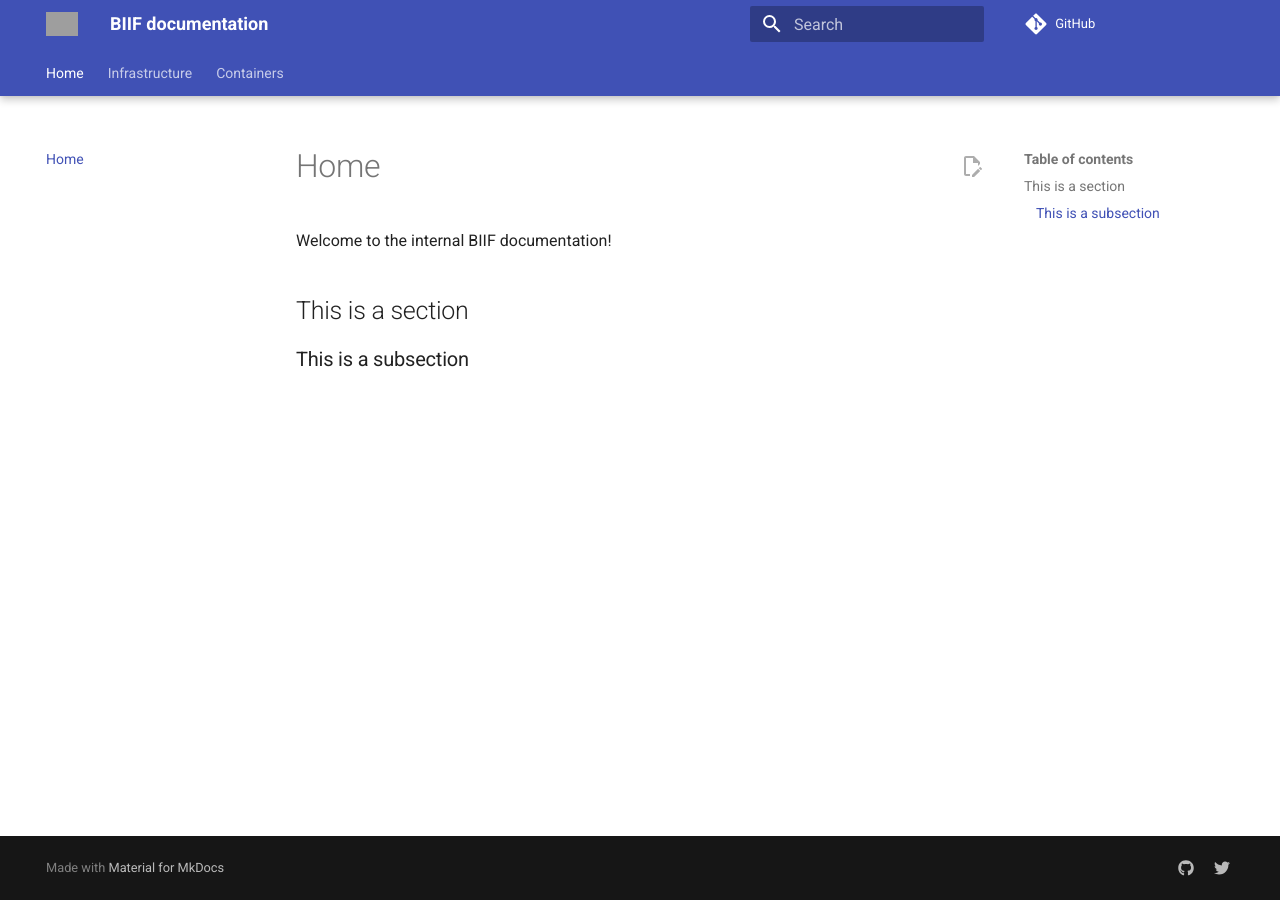
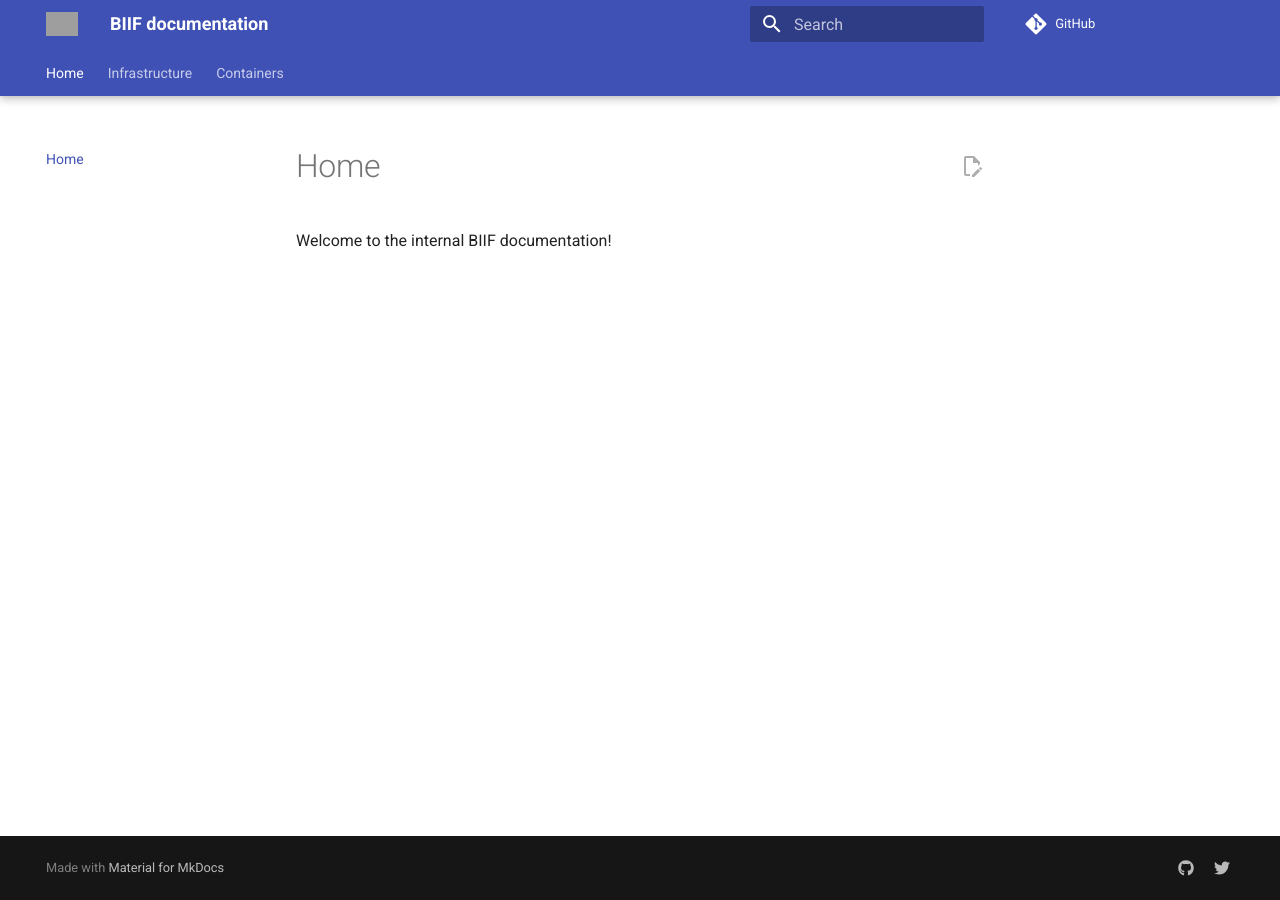
Before and after one commit to BIIFSweden/docs, an MkDocs documentation site: the page built from docs/index.md, in a window 1280 px wide. Built offline with MkDocs 1.6.1 and Material for MkDocs 9.7.7, drawn with Linux system fonts in a browser that asks for light colours; comment, search, counter and statistics services are not loaded; grey boxes are pictures that could not be loaded.

Commit message:
remove demo sections

```diff
--- a/docs/index.md
+++ b/docs/index.md
@@ -1,7 +1,3 @@
 # Home
 
 Welcome to the internal BIIF documentation!
-
-## This is a section
-
-### This is a subsection
```
